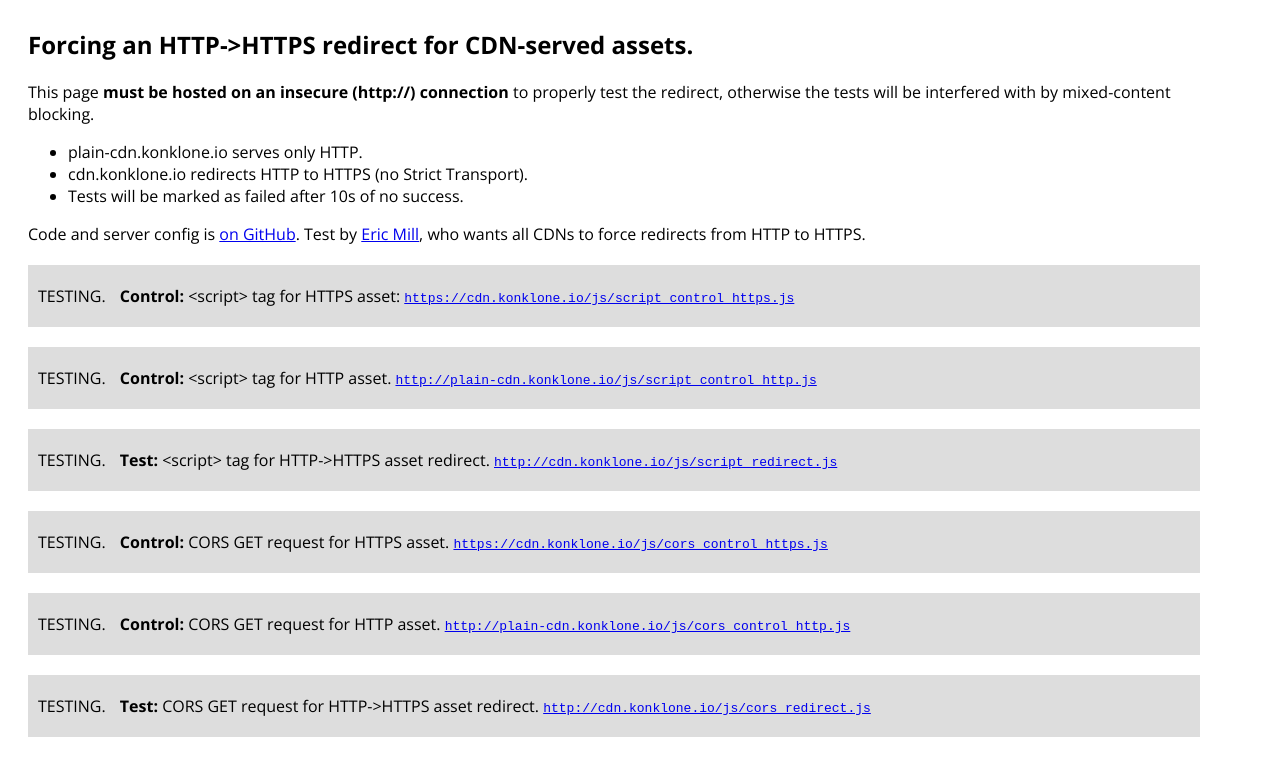
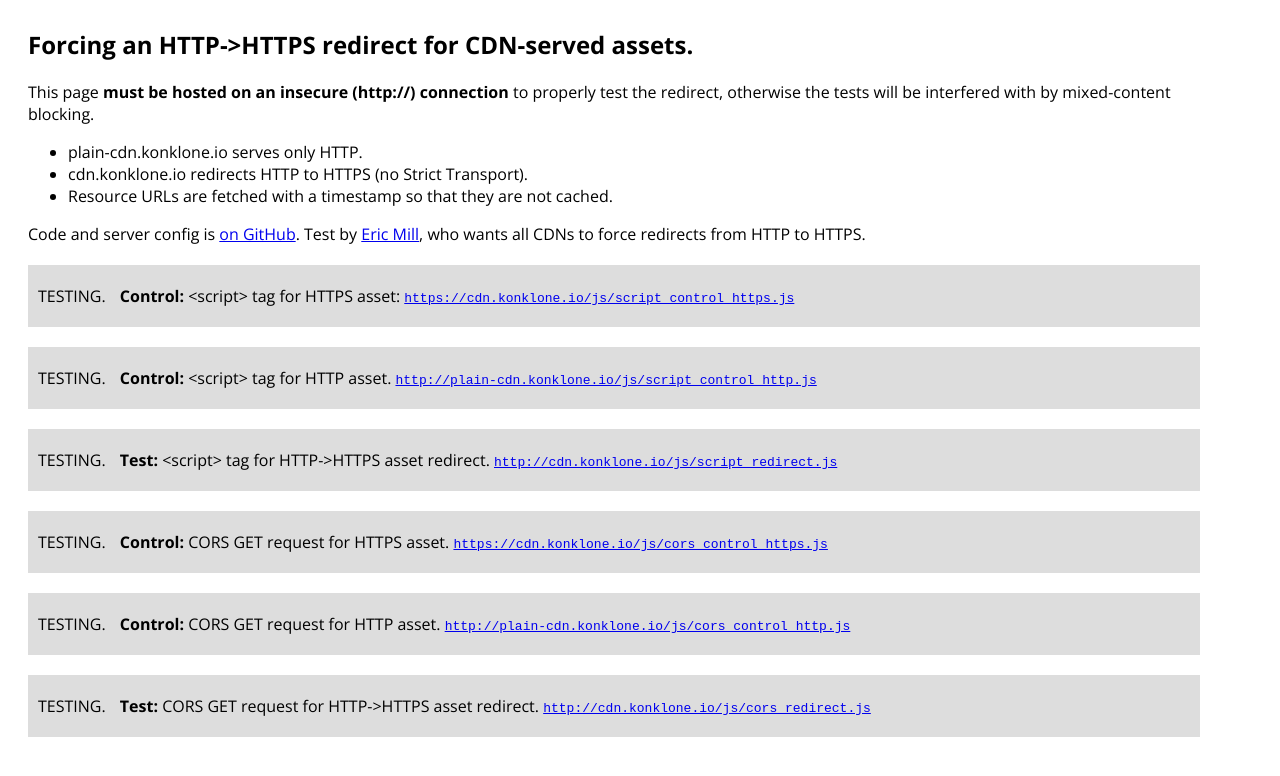
Before and after one commit to konklone/cdns-to-https, a plain HTML site: page index.html in a window 1280 px wide. Drawn offline with nearby package versions, Linux system fonts and the light colour scheme; no server answers; a web font is replaced by a local one.

Commit message:
doc cache buster

```diff
--- a/index.html
+++ b/index.html
@@ -59,7 +59,7 @@
 <ul>
   <li>plain-cdn.konklone.io serves only HTTP.</li>
   <li>cdn.konklone.io redirects HTTP to HTTPS (no Strict Transport).</li>
-  <li>Tests will be marked as failed after 10s of no success.</li>
+  <li>Resource URLs are fetched with a timestamp so that they are not cached.</li>
 </ul>
 
 <p>
```
